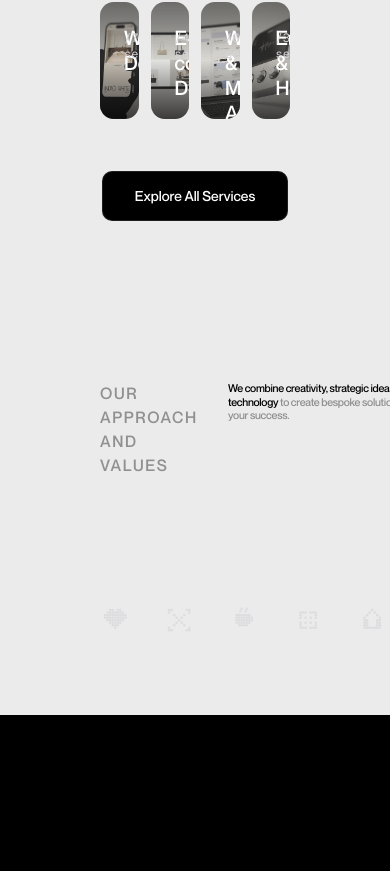
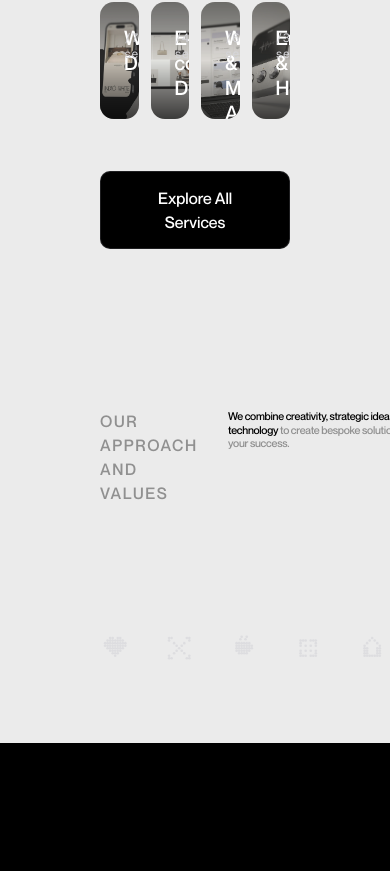
Before and after one commit to HashenS/Rise_Digital_Website, a Next.js app: page / in a window 390 px wide. Shown: the part 1087-1958 px from the top of the page. Built offline with nearby package versions, Linux system fonts and the light colour scheme.

Commit message:
style: update button font sizes to use responsive viewport units in LatestNews and ServicesSection components

```diff
--- a/src/components/Latest news/LatestNews.tsx
+++ b/src/components/Latest news/LatestNews.tsx
@@ -150,7 +150,7 @@ export default function LatestNews() {
 
         <div className="mt-12 md:mt-24 flex justify-center">
           <motion.button
-            className="news-btn bg-black text-white px-8 py-3 font-neue rounded-lg font-medium cursor-pointer text-lg"
+            className="news-btn bg-black text-white px-8 py-3 font-neue rounded-lg font-medium cursor-pointer md:text-[1vw] text-base"
             whileHover={{ scale: 1.04, backgroundColor: "#27272a" }}
             whileTap={{ scale: 0.97 }}
             transition={{ duration: 0.4, ease: [0.16, 1, 0.3, 1] }}
--- a/src/components/services/services-section.tsx
+++ b/src/components/services/services-section.tsx
@@ -384,7 +384,7 @@ export default function ServicesSection() {
       </div>
 
       <div className="flex justify-center pt-10">
-        <button className="bg-black text-white px-8 py-3.5 rounded-lg border border-zinc-800/80 text-sm font-neue font-medium hover:bg-zinc-900 hover:scale-[1.02] active:scale-[0.98] transition-all duration-300 cursor-pointer">
+        <button className="bg-black text-white px-8 py-3.5 rounded-lg border border-zinc-800/80 md:text-[1vw] text-base font-neue font-medium hover:bg-zinc-900 hover:scale-[1.02] active:scale-[0.98] transition-all duration-300 cursor-pointer">
           Explore All Services
         </button>
       </div>
```
